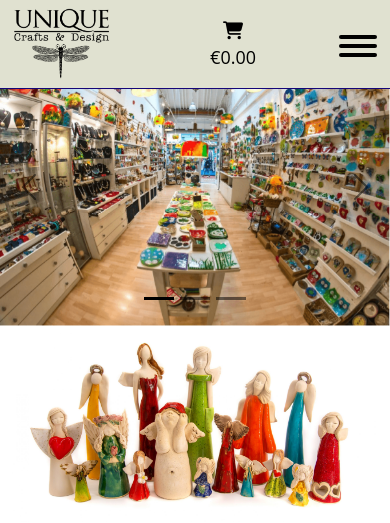
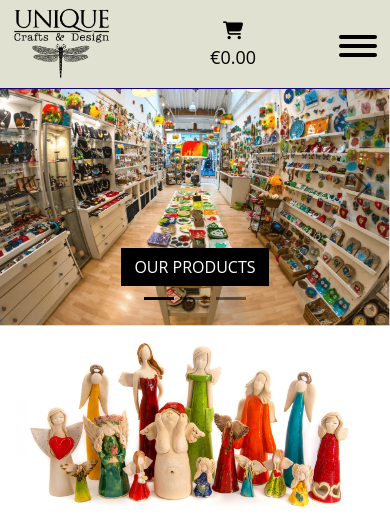
Before and after one commit to mateuszniechwiej/Unique-Shop, a Django app: page / in a window 390 px wide. Shown: the top 523 px of the page. Run offline with Django 3.2, Linux system fonts and the light colour scheme; some libraries are stand-ins or nearby versions; some web fonts are replaced.

Commit message:
Display image buttons on carousel

```diff
--- a/home/templates/home/index.html
+++ b/home/templates/home/index.html
@@ -15,7 +15,7 @@
                 <div class="carousel-inner">
                     <div class="carousel-item active" data-bs-interval="10000">
                         <img src="{% static 'img/store.png' %}" class="d-block w-100" alt="shop photo">
-                        <div class="carousel-caption d-none d-md-block">
+                        <div class="carousel-caption ">
                             <a href="{% url 'products' %}" class="btn btn-uq rounded-0 mx-2">
                                 <span class="text-uppercase">Our Products</span>
                             </a>
@@ -23,7 +23,7 @@
                     </div>
                     <div class="carousel-item" data-bs-interval="2000">
                         <img src="{% static 'img/store2.jpg' %}" class="d-block w-100" alt="shop photo">
-                        <div class="carousel-caption d-none d-md-block">
+                        <div class="carousel-caption ">
                             <a href="{% url 'contact' %}" class="btn btn-uq rounded-0 mx-2">
                                 <span class="text-uppercase">Contact Us</span>
                             </a>
@@ -31,7 +31,7 @@
                     </div>
                     <div class="carousel-item">
                         <img src="{% static 'img/store3.jpg' %}" class="d-block w-100" alt="shop photo">
-                        <div class="carousel-caption d-none d-md-block">
+                        <div class="carousel-caption ">
 
                             {% if request.user.is_authenticated %}
                             {% else %}
```
